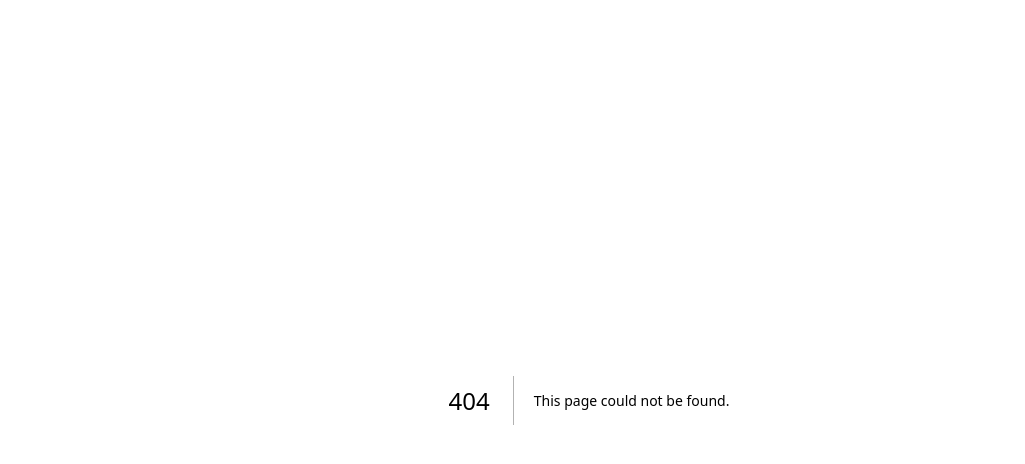
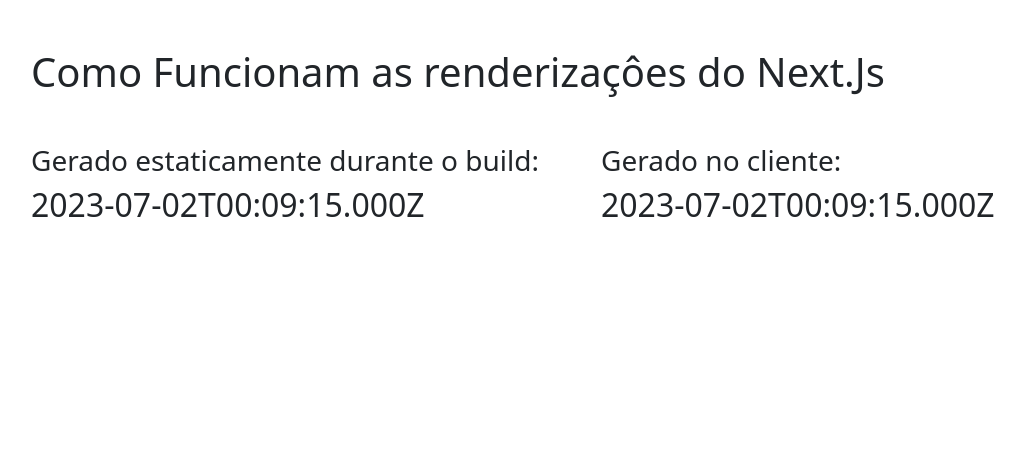
Before and after one commit to AdautoMarques/black-nextjs, a Next.js app: page /static in a window 1280 px wide. Before the commit this address had no page. Shown: the top 464 px of the page, without its empty margins (51-1076 px from the left). Built offline with nearby package versions, Linux system fonts and the light colour scheme; no server answers.

Commit message:
Pagina estatica no Next

```diff
--- /dev/null
+++ b/pages/static.tsx
@@ -0,0 +1,70 @@
+import { GetServerSideProps,GetStaticProps, NextPage } from "next";
+import { ReactNode, useEffect, useState } from "react";
+import { Col, Container, Row } from "reactstrap";
+
+
+interface ApiResponse {
+    nome: string
+    timestamp: Date
+}
+
+export const getStaticProps: GetStaticProps = async () => {
+    const staticData = await fetch(`${process.env.NEXT_PUBLIC_APIURL}/api/hello`).then(res => res.json())
+
+    return {
+        props:{
+            staticData
+        }
+    }
+}
+
+const Static: NextPage = (props: {
+    children?: ReactNode
+    staticData?: ApiResponse
+}) => {
+
+    const [clientSideData, setClienteSideData] = useState<ApiResponse>()
+
+    useEffect(() => {
+        fetchData()
+    }, [])
+
+    const fetchData = async () => {
+        const data = await fetch("/api/hello").then(res => res.json())
+        setClienteSideData(data)
+    }
+
+    return (
+        <>
+            <Container tag="main">
+                <h1 className="my-5">
+                    Como Funcionam as renderizaçôes do Next.Js
+                </h1>
+
+                <Row>
+                    <Col>
+                        <h3>
+                            Gerado estaticamente durante o build:
+                        </h3>
+                        <h2>
+                            {props.staticData?.timestamp.toString()}
+                        </h2>
+                    </Col>
+
+                    <Col>
+                        <h3>
+                            Gerado no cliente:
+                        </h3>
+                        <h2>
+                            {clientSideData?.timestamp.toString()}
+                        </h2>
+                    </Col>
+                </Row>
+
+            </Container>
+        </>
+    )
+
+}
+
+export default Static
```
